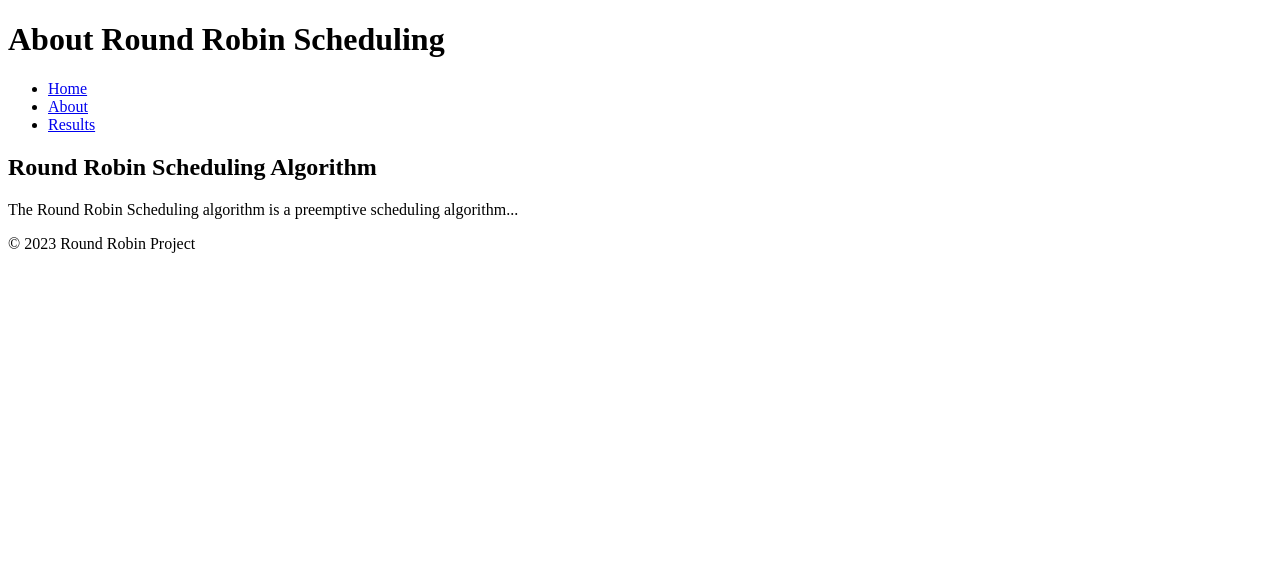
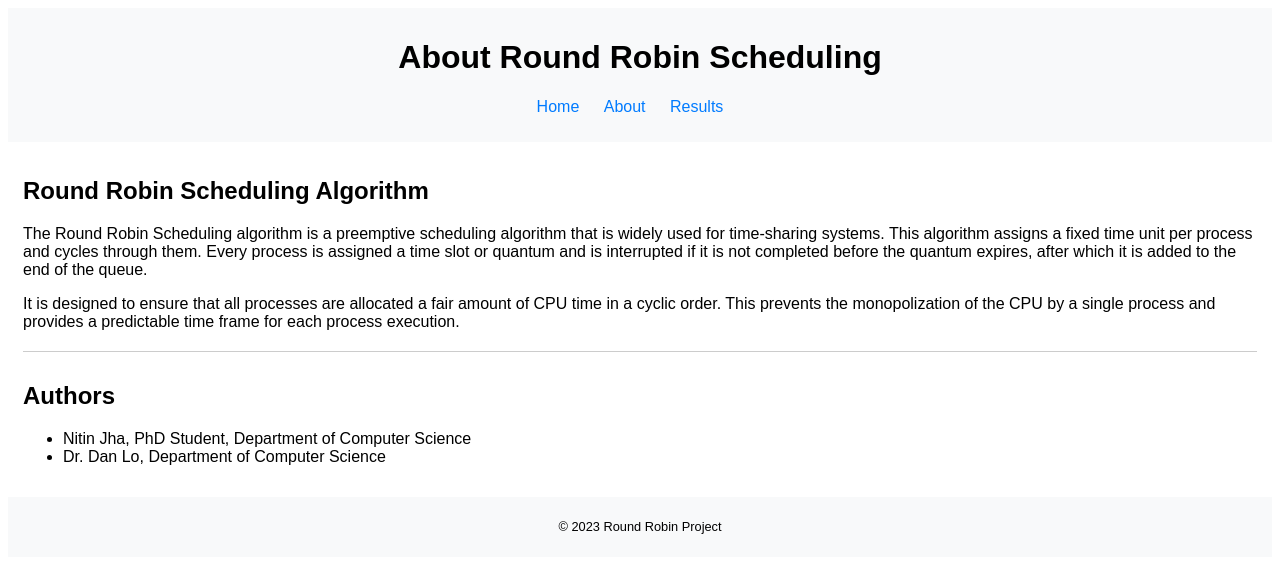
Before and after one commit to ninjha252/Round-Robin-Scheduling-Algorithm, a plain HTML site: page about.html in a window 1280 px wide. Drawn offline with Linux system fonts and the light colour scheme.

Commit message:
about.html

```diff
--- a/about.html
+++ b/about.html
@@ -4,6 +4,43 @@
     <meta charset="UTF-8">
     <meta name="viewport" content="width=device-width, initial-scale=1.0">
     <title>About Round Robin Scheduling</title>
+    <style>
+        /* Add any additional styling you need here */
+        body {
+            font-family: Arial, sans-serif;
+        }
+        header, footer {
+            background-color: #f8f9fa;
+            padding: 10px 0;
+            text-align: center;
+        }
+        nav ul {
+            list-style-type: none;
+            padding: 0;
+        }
+        nav li {
+            display: inline;
+            margin-right: 20px;
+        }
+        nav a {
+            text-decoration: none;
+            color: #007bff;
+        }
+        nav a:hover {
+            text-decoration: underline;
+        }
+        main {
+            padding: 15px;
+        }
+        footer {
+            font-size: 0.8em;
+        }
+        .authors {
+            margin-top: 20px;
+            border-top: 1px solid #ccc;
+            padding-top: 10px;
+        }
+    </style>
 </head>
 <body>
     <header>
@@ -11,7 +48,7 @@
         <nav>
             <ul>
                 <li><a href="index.html">Home</a></li>
-                <li><a href="about.html">About</a></li>
+                <li><a href="about.html" class="active">About</a></li>
                 <li><a href="results.html">Results</a></li>
             </ul>
         </nav>
@@ -19,8 +56,18 @@
     <main>
         <section>
             <h2>Round Robin Scheduling Algorithm</h2>
-            <p>The Round Robin Scheduling algorithm is a preemptive scheduling algorithm...</p>
-            <!-- You can add more content about the Round Robin algorithm here -->
+            <p>The Round Robin Scheduling algorithm is a preemptive scheduling algorithm that is widely used for time-sharing systems. This algorithm assigns a fixed time unit per process and cycles through them. Every process is assigned a time slot or quantum and is interrupted if it is not completed before the quantum expires, after which it is added to the end of the queue.</p>
+            <p>It is designed to ensure that all processes are allocated a fair amount of CPU time in a cyclic order. This prevents the monopolization of the CPU by a single process and provides a predictable time frame for each process execution.</p>
+            <!-- Additional content about the Round Robin algorithm can go here -->
+        </section>
+
+        <!-- Authors Section -->
+        <section class="authors">
+            <h2>Authors</h2>
+            <ul>
+                <li>Nitin Jha, PhD Student, Department of Computer Science</li>
+                <li>Dr. Dan Lo, Department of Computer Science</li>
+            </ul>
         </section>
     </main>
     <footer>
```
